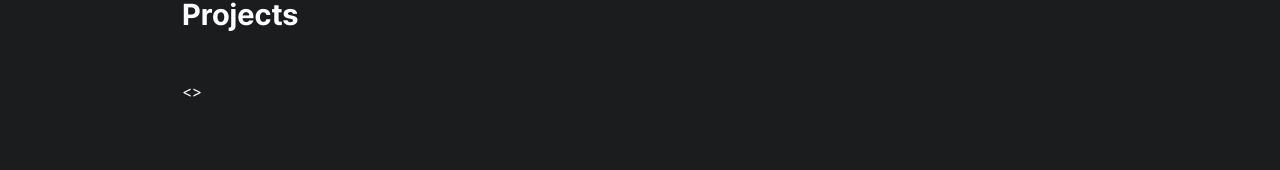
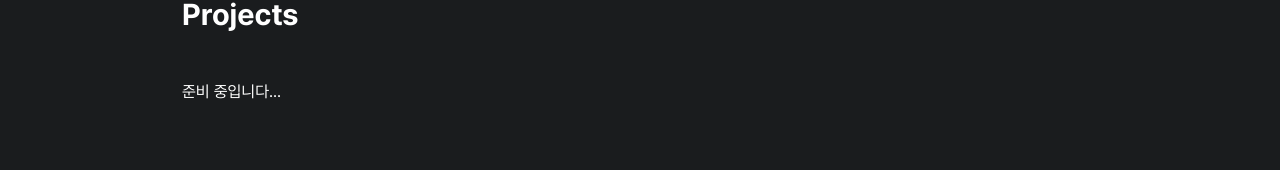
Before and after one commit to hoonjoo-park/Hoon-Juice, a Next.js app: page /projects in a window 1280 px wide. Shown: the part 132-302 px from the top of the page. Built offline with nearby package versions, Linux system fonts and the light colour scheme.

Commit message:
Others 탭 삭제 -> Projects 탭으로 대체

```diff
--- a/src/pages/projects/index.tsx
+++ b/src/pages/projects/index.tsx
@@ -15,15 +15,12 @@ const OthersPage = (props: PostListType) => {
           Projects
         </h1>
 
+        <h2>준비 중입니다...</h2>
+
         <div>
           {MY_PROJECTS.map(project => (
             <CarouselCard key={project.title} project={project} />
           ))}
-        </div>
-
-        <div>
-          <button>{'<'}</button>
-          <button>{'>'}</button>
         </div>
       </article>
     </>
```
